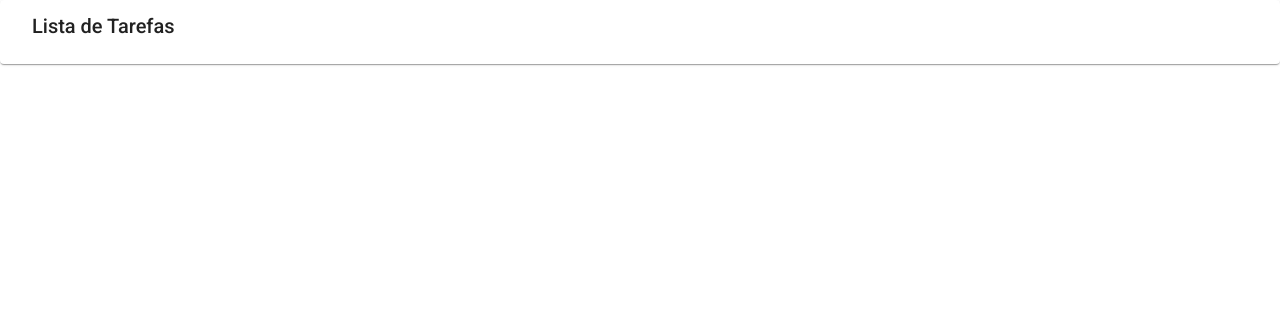
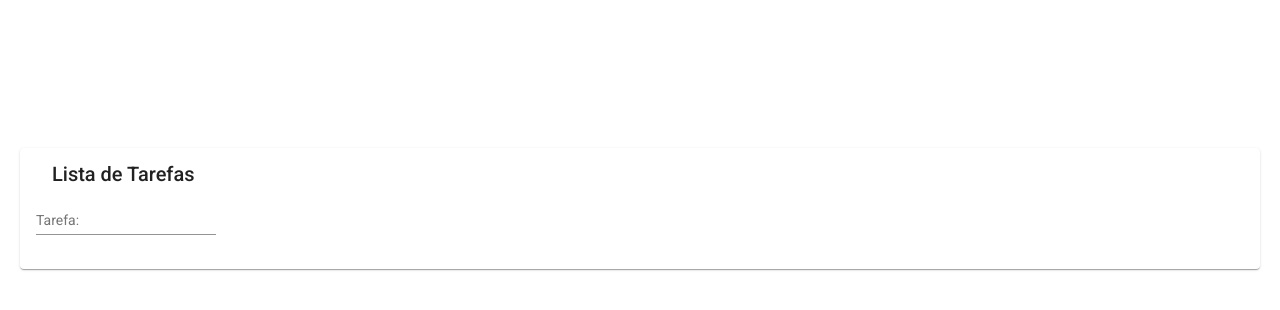
Before and after one commit to MilleneGalettiAcosta/todo-list-angular, an Angular app in the folder todo-list/: page / in a window 1280 px wide. Shown: the top 310 px of the page. Built offline with nearby package versions, Linux system fonts and the light colour scheme.

Commit message:
Feat: Adiciona input

```diff
--- a/todo-list/src/app/app.module.ts
+++ b/todo-list/src/app/app.module.ts
@@ -5,6 +5,7 @@ import { AppRoutingModule } from './app-routing.module';
 import { AppComponent } from './app.component';
 import { BrowserAnimationsModule } from '@angular/platform-browser/animations';
 import {MatCardModule} from '@angular/material/card';
+import {MatInputModule} from '@angular/material/input';
 
 import { TodoListComponent } from './components/todo-list/todo-list.component';
 import { HeaderComponent } from './components/header/header.component';
@@ -24,6 +25,7 @@ import { TodoListPageComponent } from './pages/todo-list-page/todo-list-page.com
     AppRoutingModule,
     BrowserAnimationsModule,
     MatCardModule,
+    MatInputModule,
   ],
   providers: [],
   bootstrap: [AppComponent]
--- a/todo-list/src/app/components/todo-list/todo-list.component.css
+++ b/todo-list/src/app/components/todo-list/todo-list.component.css
@@ -0,0 +1,4 @@
+.wrapper {
+  padding-top: 10%;
+  margin: 20px;
+}
--- a/todo-list/src/app/components/todo-list/todo-list.component.html
+++ b/todo-list/src/app/components/todo-list/todo-list.component.html
@@ -1,10 +1,13 @@
-<section>
+<section class="wrapper">
   <mat-card>
     <mat-card-header>
       <mat-card-title>Lista de Tarefas</mat-card-title>
     </mat-card-header>
     <mat-card-content>
-
+      <mat-form-field>
+        <mat-label>Tarefa:</mat-label>
+        <input type="text" placeholder="Digite sua tarefa" matInput>
+      </mat-form-field>
     </mat-card-content>
   </mat-card>
 </section>
```
